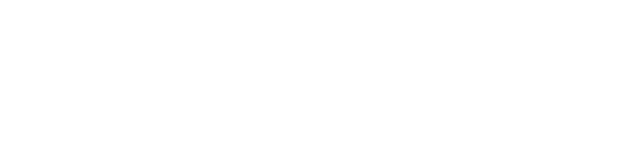
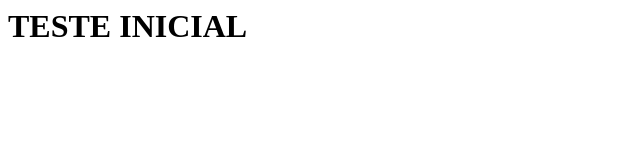
Before and after one commit to hmourasilva/POCs, a plain HTML site: page index.html in a window 1280 px wide. Shown: the whole page, without its empty margins (0-640 px from the left). Drawn offline with Linux system fonts and the light colour scheme.

Commit message:
add titulo da pagina

```diff
--- a/index.html
+++ b/index.html
@@ -2,5 +2,6 @@
     <head>
     </head>
     <body>
+        <h1>TESTE INICIAL</h1>
     </body>
 </html>
```
